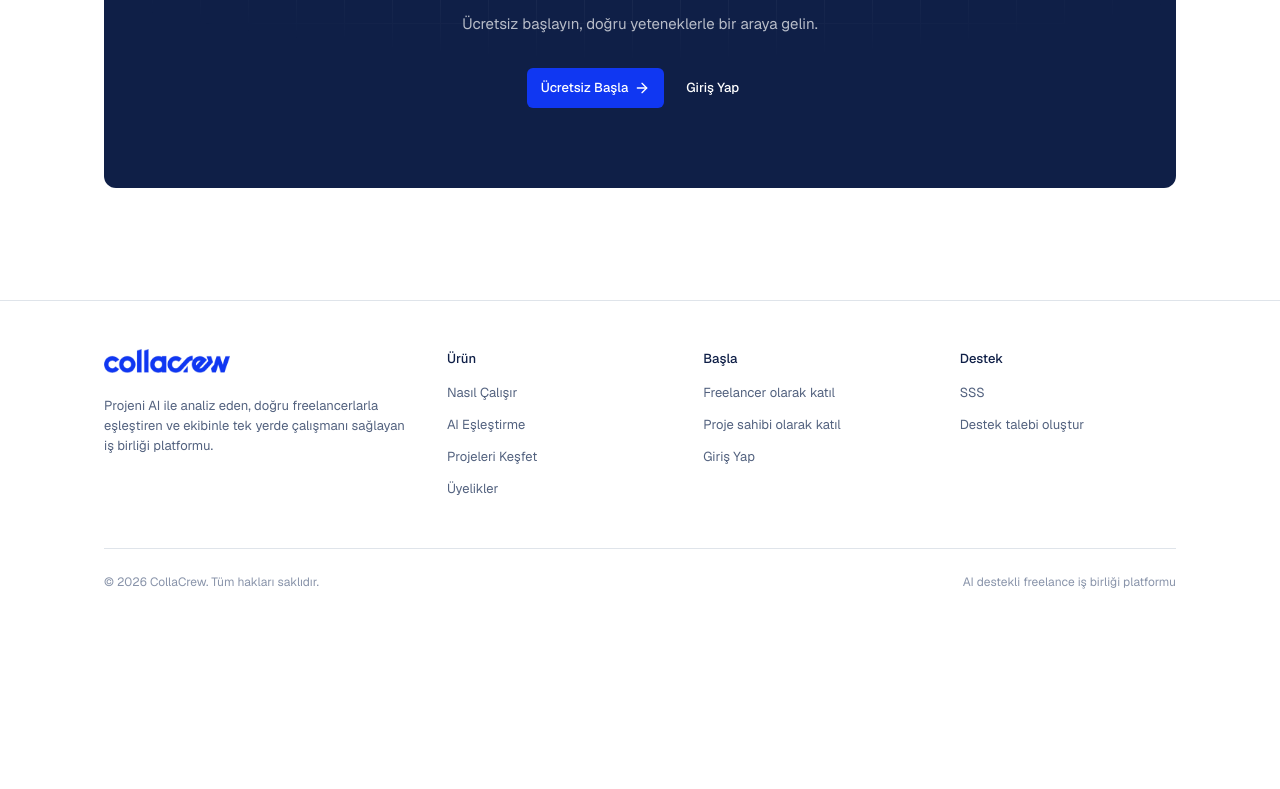
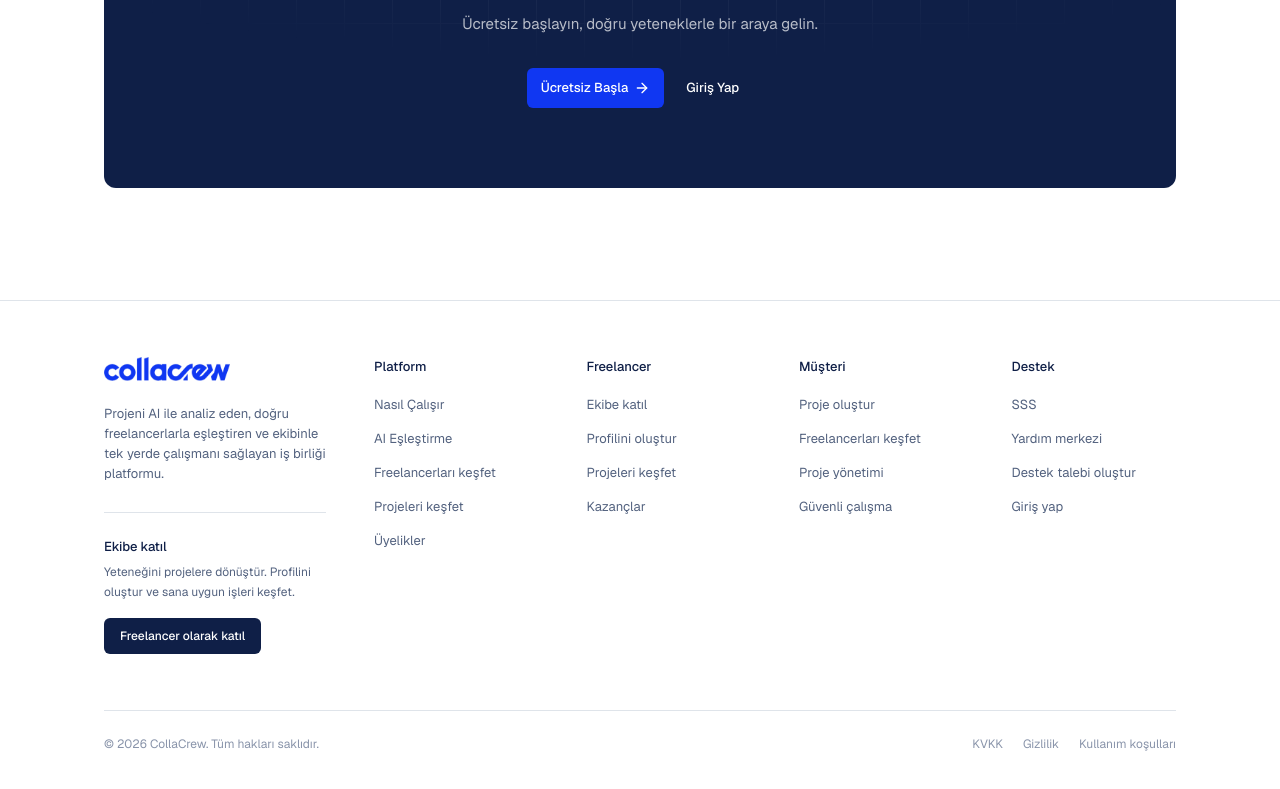
Before and after one commit to cerenunique24/hirehub-2, a Next.js app: page / in a window 1280 px wide. Shown: the part 8545-9334 px from the top of the page. Before the commit the page ends 9184 px from the top, so only its background shows below. Built offline with nearby package versions, Linux system fonts and the light colour scheme.

Commit message:
Complete landing footer navigation and freelancer CTA

```diff
--- a/components/landing/LandingFooter.tsx
+++ b/components/landing/LandingFooter.tsx
@@ -1,34 +1,42 @@
 import Image from "next/image";
 import Link from "next/link";
 
-/**
- * Static landing footer. Only links to routes / anchors that actually exist:
- * pages that don't exist yet (Hakkımızda, İletişim, legal pages) are left out
- * rather than pointed at placeholder URLs.
- */
 const GROUPS: { title: string; links: { label: string; href: string }[] }[] = [
   {
-    title: "Ürün",
+    title: "Platform",
     links: [
       { label: "Nasıl Çalışır", href: "/#how-it-works" },
       { label: "AI Eşleştirme", href: "/#ai-matching" },
-      { label: "Projeleri Keşfet", href: "/freelancers/discover" },
+      { label: "Freelancerları keşfet", href: "/client/freelancers" },
+      { label: "Projeleri keşfet", href: "/freelancers/discover" },
       { label: "Üyelikler", href: "/premium" },
     ],
   },
   {
-    title: "Başla",
+    title: "Freelancer",
     links: [
-      { label: "Freelancer olarak katıl", href: "/register/freelancer" },
-      { label: "Proje sahibi olarak katıl", href: "/register/client" },
-      { label: "Giriş Yap", href: "/login" },
+      { label: "Ekibe katıl", href: "/register/freelancer" },
+      { label: "Profilini oluştur", href: "/register/freelancer" },
+      { label: "Projeleri keşfet", href: "/freelancers/discover" },
+      { label: "Kazançlar", href: "/freelancers/earnings" },
+    ],
+  },
+  {
+    title: "Müşteri",
+    links: [
+      { label: "Proje oluştur", href: "/client/create-project" },
+      { label: "Freelancerları keşfet", href: "/client/freelancers" },
+      { label: "Proje yönetimi", href: "/client/projects" },
+      { label: "Güvenli çalışma", href: "/#how-it-works" },
     ],
   },
   {
     title: "Destek",
     links: [
       { label: "SSS", href: "/#faq" },
+      { label: "Yardım merkezi", href: "/login" },
       { label: "Destek talebi oluştur", href: "/login" },
+      { label: "Giriş yap", href: "/login" },
     ],
   },
 ];
@@ -36,27 +44,41 @@ const GROUPS: { title: string; links: { label: string; href: string }[] }[] = [
 export default function LandingFooter() {
   return (
     <footer className="border-t border-[var(--color-border-subtle)] bg-white">
-      <div className="mx-auto max-w-6xl px-6 py-12 sm:px-10">
-        <div className="grid gap-10 md:grid-cols-[1.4fr_repeat(3,1fr)]">
+      <div className="mx-auto max-w-6xl px-6 py-14 sm:px-10">
+        <div className="grid gap-12 md:grid-cols-[1.35fr_repeat(4,1fr)]">
           <div className="max-w-xs">
             <Link href="/" className="inline-flex items-center" aria-label="CollaCrew">
               <Image src="/logo.png" alt="CollaCrew" width={126} height={24} />
             </Link>
+
             <p className="mt-4 text-[13px] leading-5 text-[var(--color-text-secondary)]">
               Projeni AI ile analiz eden, doğru freelancerlarla eşleştiren ve ekibinle tek yerde çalışmanı sağlayan
               iş birliği platformu.
             </p>
+
+            <div className="mt-7 border-t border-[var(--color-border-subtle)] pt-6">
+              <p className="text-[13px] font-medium text-[var(--color-text-primary)]">Ekibe katıl</p>
+              <p className="mt-1.5 text-[12px] leading-5 text-[var(--color-text-secondary)]">
+                Yeteneğini projelere dönüştür. Profilini oluştur ve sana uygun işleri keşfet.
+              </p>
+              <Link
+                href="/register/freelancer"
+                className="mt-4 inline-flex h-9 items-center justify-center rounded-[6px] bg-[var(--color-text-primary)] px-4 text-[12px] font-medium text-white transition-opacity hover:opacity-90"
+              >
+                Freelancer olarak katıl
+              </Link>
+            </div>
           </div>
 
           {GROUPS.map((group) => (
             <div key={group.title}>
               <p className="text-[13px] font-medium text-[var(--color-text-primary)]">{group.title}</p>
-              <ul className="mt-3 space-y-2">
+              <ul className="mt-4 space-y-2.5">
                 {group.links.map((link) => (
                   <li key={link.label}>
                     <Link
                       href={link.href}
-                      className="text-[13px] text-[var(--color-text-secondary)] transition-colors hover:text-[var(--color-text-primary)]"
+                      className="text-[13px] leading-5 text-[var(--color-text-secondary)] transition-colors hover:text-[var(--color-text-primary)]"
                     >
                       {link.label}
                     </Link>
@@ -67,9 +89,19 @@ export default function LandingFooter() {
           ))}
         </div>
 
-        <div className="mt-12 flex flex-col gap-2 border-t border-[var(--color-border-subtle)] pt-6 text-xs text-[var(--color-text-muted)] sm:flex-row sm:items-center sm:justify-between">
+        <div className="mt-14 flex flex-col gap-4 border-t border-[var(--color-border-subtle)] pt-6 text-xs text-[var(--color-text-muted)] sm:flex-row sm:items-center sm:justify-between">
           <p>© {new Date().getFullYear()} CollaCrew. Tüm hakları saklıdır.</p>
-          <p>AI destekli freelance iş birliği platformu</p>
+          <div className="flex flex-wrap gap-x-5 gap-y-2">
+            <Link href="/#faq" className="transition-colors hover:text-[var(--color-text-primary)]">
+              KVKK
+            </Link>
+            <Link href="/#faq" className="transition-colors hover:text-[var(--color-text-primary)]">
+              Gizlilik
+            </Link>
+            <Link href="/#faq" className="transition-colors hover:text-[var(--color-text-primary)]">
+              Kullanım koşulları
+            </Link>
+          </div>
         </div>
       </div>
     </footer>
```
